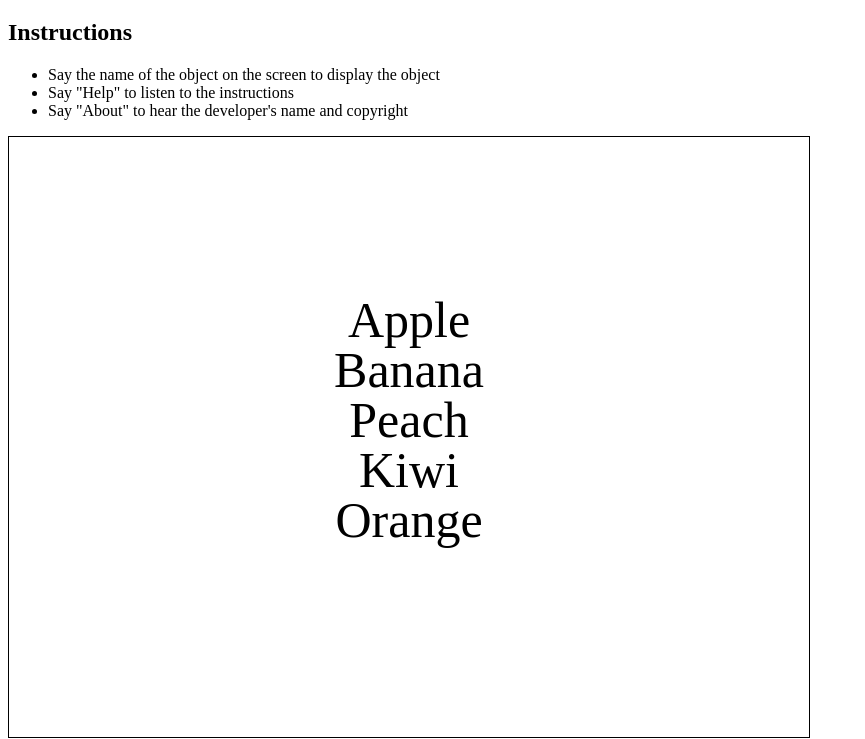
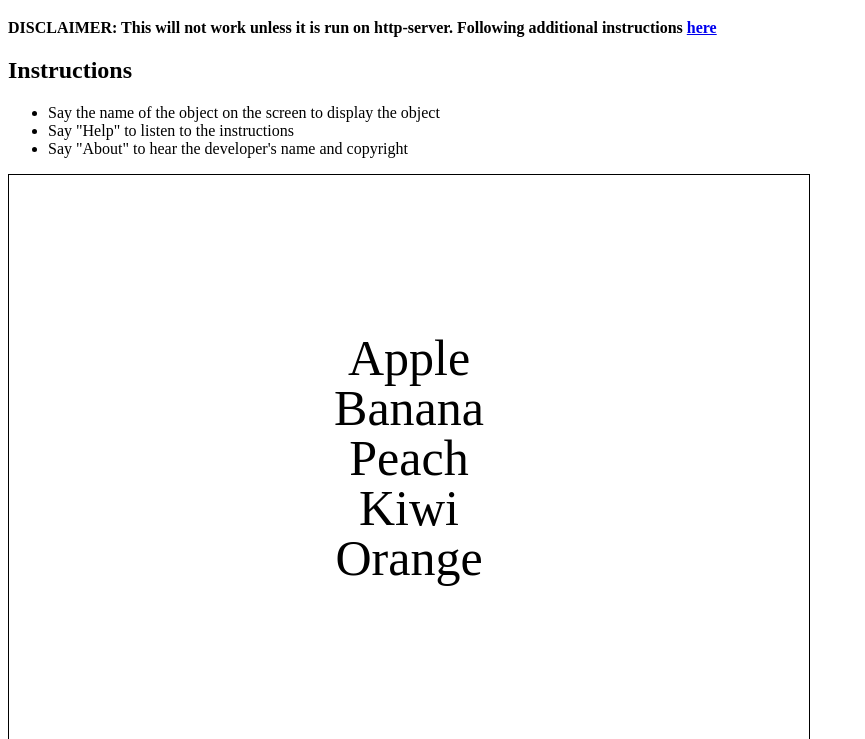
Before and after one commit to cisc3610-mmp/04-speech-recognition, a plain HTML site: page index.html in a window 1280 px wide. Shown: the part 61-800 px from the top of the page, without its empty margins (0-865 px from the left). Drawn offline with Linux system fonts and the light colour scheme.

Commit message:
Add additional instructions for installation (#2)

```diff
--- a/index.html
+++ b/index.html
@@ -10,6 +10,7 @@
     </head>
     <body>
         <h1>Speech Recognition</h1>
+        <b>DISCLAIMER: This will not work unless it is run on http-server. Following additional instructions <a href='./README.md'>here</a></b>
         <h2>Instructions</h2>
         <ul>
             <li>Say the name of the object on the screen to display the object</li>
```
Also changed, not shown: 1 other file.
